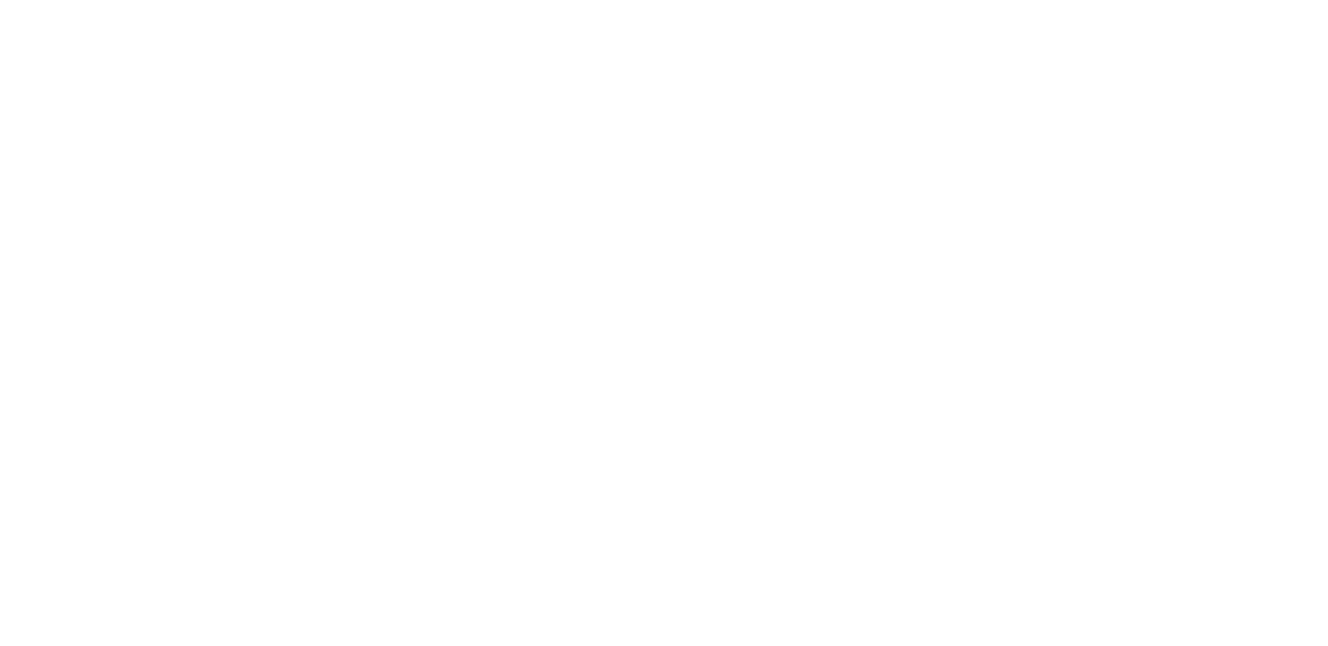
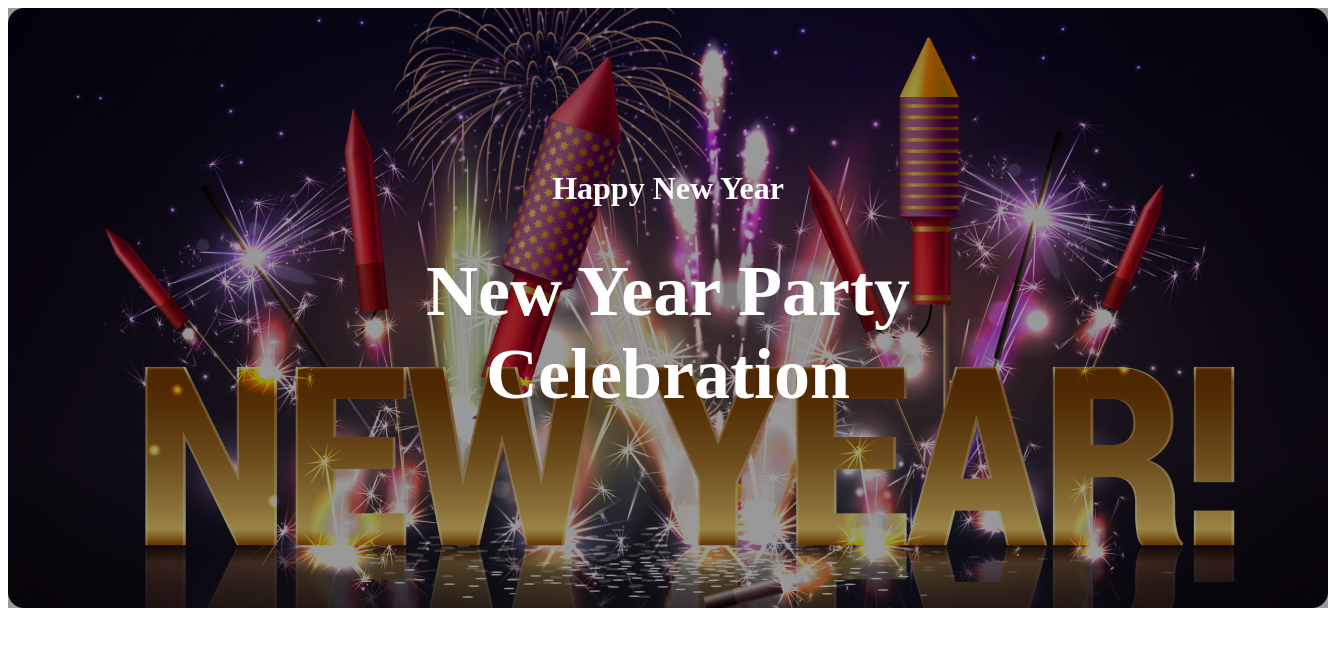
Before and after one commit to mdohidulserniabat/new-year-offer-resources, a plain HTML site: page index.html in a window 1280 px wide. Shown: the whole page, 1328 px wide, since content can reach past the window. Drawn offline with Linux system fonts and the light colour scheme.

Commit message:
banner section added

```diff
--- a/index.html
+++ b/index.html
@@ -8,6 +8,19 @@
     <link rel="stylesheet" href="styles/style.css">
 </head>
 <body>
+    <head>
+        <div class="banner">
+            <div class="banner-content">
+                <h4>Happy New Year </h4>
+            <h1>New Year Party Celebration</h1>
+            </div>
+        </div>
+    </head>
+    <main>
 
+    </main>
+    <footer>
+
+    </footer>
 </body>
 </html>
--- a/styles/style.css
+++ b/styles/style.css
@@ -0,0 +1,30 @@
+/* banner styles */
+.banner{
+    background-image: linear-gradient(rgba(0, 0, 0, 0.4), rgba(0, 0, 0, 0.4)), url('../images/Banner\ Image.png');
+    width: 1320px;
+    height: 600px;
+    margin: auto;
+    display: flex;
+    justify-content: center;
+    align-items: center;
+}
+.banner-content{
+
+}
+.banner h1{
+    color: white;
+    font-size: 72px;
+    width: 632px;
+    height: 190px;
+    text-align: center;
+    margin-top: 0px;
+
+}
+.banner h4{
+    color: white;
+    font-size: 32px;
+    width: 632px;
+    /* height: 190px; */
+    text-align: center;
+
+}
```
